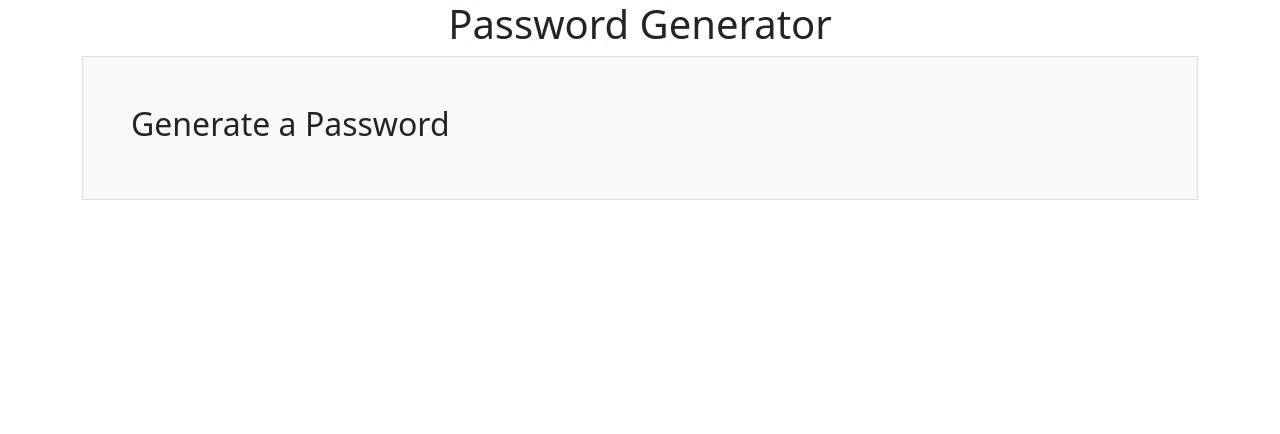
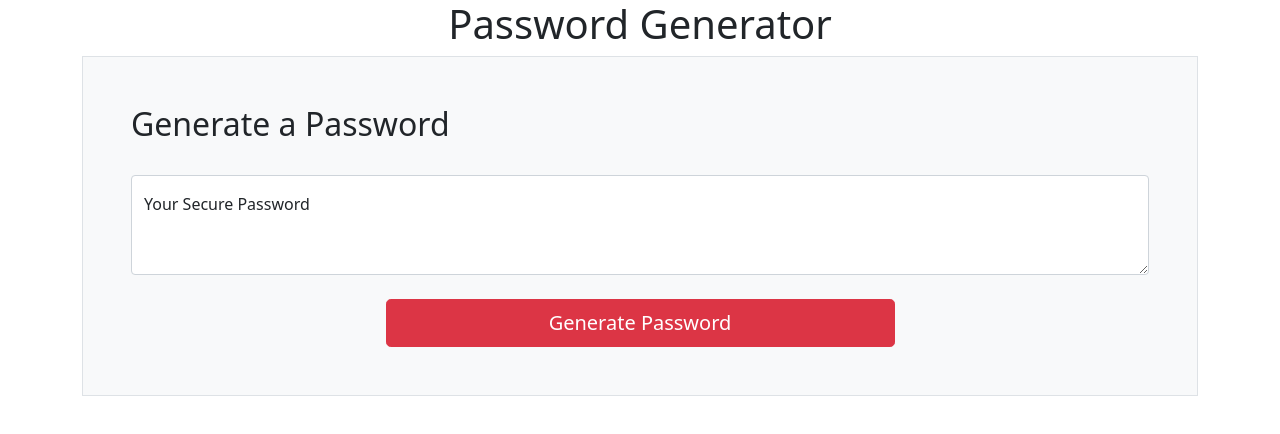
Before and after one commit to Maryum97/03-JavaScript_Password_Generator, a plain HTML site: page index.html in a window 1280 px wide. Drawn offline with nearby package versions, Linux system fonts and the light colour scheme.

Commit message:
added label and button

```diff
--- a/index.html
+++ b/index.html
@@ -23,9 +23,20 @@
             <!-- Textbox Heading -->
             <h2 class="d-flex justify-content-left">Generate a Password</h2>
 
-            <!--  -->
+            <br>
 
-            <!--  -->
+            <!-- Floating Label -->
+            <div class="form-floating">
+                <textarea class="form-control" placeholder="password" id="floatingTextarea2" style="height: 100px"></textarea>
+                <label for="floatingTextarea2">Your Secure Password</label>
+              </div>
+
+              <br>
+
+            <!-- Button -->
+            <div class="d-grid gap-2 col-6 mx-auto">
+            <button type="button" class="btn btn-danger btn-lg">Generate Password</button>
+            </div>
 
        </div>
 
```
